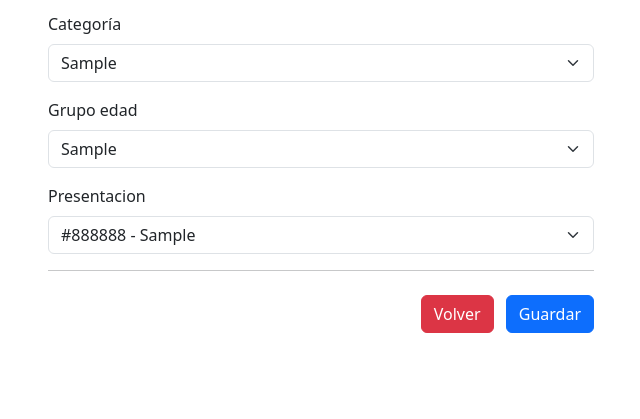
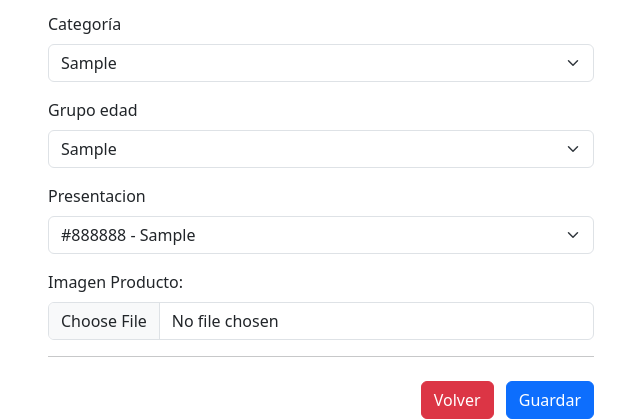
Before and after one commit to AGonzalesCajusol/Proyecto, a Flask app: page /registrarproducto in a window 1280 px wide. Shown: the part 932-1351 px from the top of the page, without its empty margins (34-674 px from the left). Before the commit the page ends 1265 px from the top, so only its background shows below. Run offline with Flask 3, Linux system fonts and the light colour scheme; tables that the repository leaves empty hold one stand-in row (values such as "Sample post").

Commit message:
Update registrar_producto.html

```diff
--- a/templates/registrar_producto.html
+++ b/templates/registrar_producto.html
@@ -86,6 +86,11 @@
                             {% endfor %}
                         </select>
                     </div>
+                    <div class="mb-3">
+                        <label for="imagen_producto" class="form-label">Imagen Producto:</label>
+                        <br>
+                        <input type="file" class="form-control" name="imagen_producto" id="imagen_producto" accept=".jpg, .jpeg, .png, .gif" required>
+                    </div>
                     <!-- Agrega aquí los campos para los ID de tipo_producto, genero, marca, categoria, grupo_edad y presentacion -->
                     <hr>
                     <div class="text-end">
```
